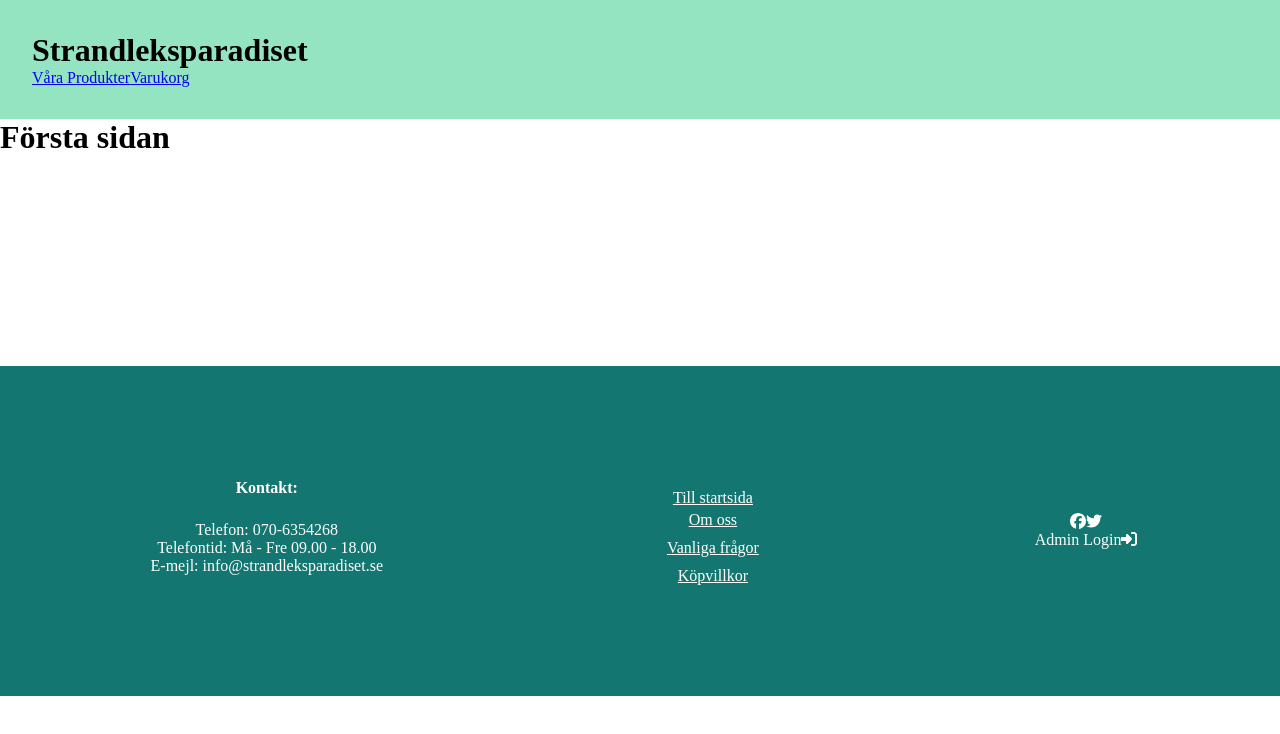
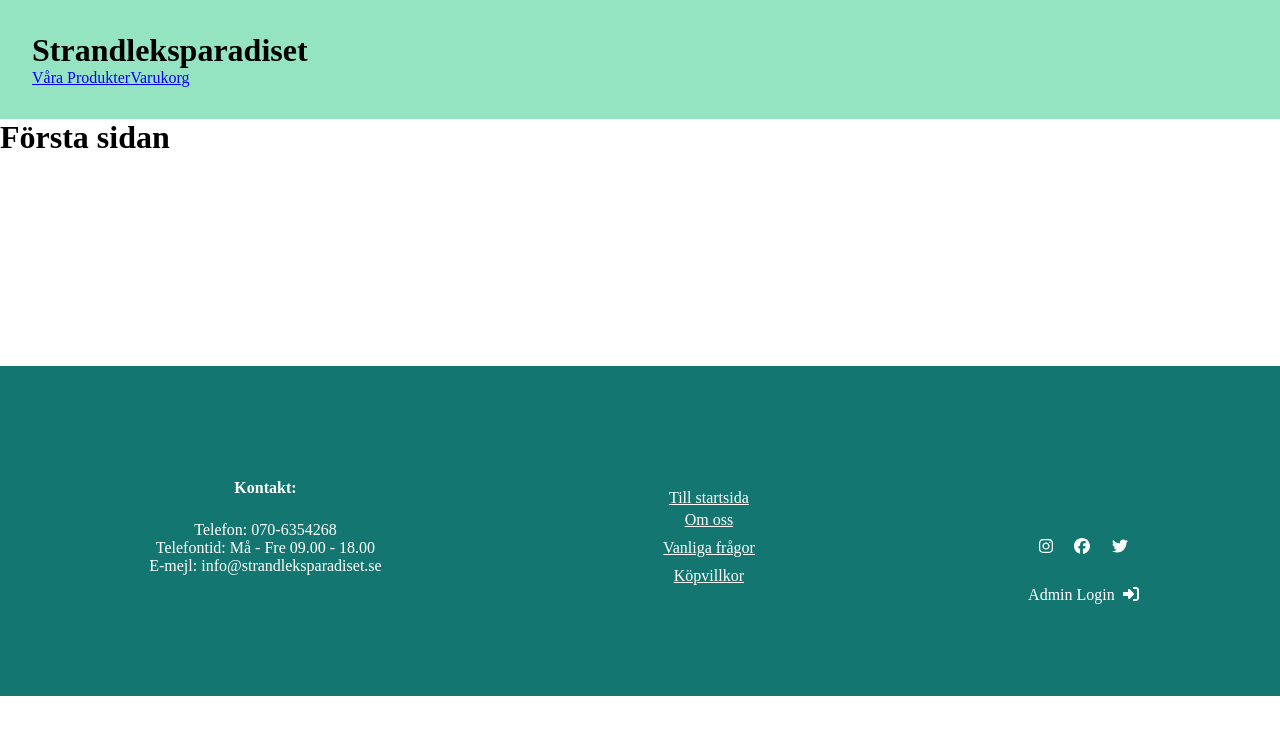
Before and after one commit to AnsoMalm/Summertoys-project, a React (Vite) app in the folder summer-toy-app/: page /#/ in a window 1280 px wide. Shown: the top 734 px of the page. Built offline with nearby package versions, Linux system fonts and the light colour scheme.

Commit message:
fixed footer for my app

```diff
--- a/summer-toy-app/src/Stylesheet/Footer.css
+++ b/summer-toy-app/src/Stylesheet/Footer.css
@@ -37,12 +37,17 @@ footer {
 	color: white;
   }
 
-  .social-icons-container a {
+  .icons-row {
+	display: flex;
+	justify-content: space-around;
+  }
+
+  .social-icons-container p {
 	visibility: hidden;
 }
 
 
-  @media screen and (min-width: 400px) {
+  @media screen and (min-width: 500px) {
 
 	footer {
 		display: flex;
@@ -50,11 +55,25 @@ footer {
 		justify-content: space-around;
 		align-items: center;
 	}
+	.icons-row {
+		margin-top: 5em;
+	}
+
+	.social-icons-container p {
+		margin-top: 2em;
+		visibility:inherit;
+	}
 
 	.social-icons-container a {
 		color: white;
 		text-decoration: none;
-		visibility:inherit;
+	}
+	.admin-icon {
+		margin-left: 0.5em;
+	}
+
+	.social-icons-container a:hover, .admin-icon:hover {
+		color: #94E4C2;
 	}
 
   }
--- a/summer-toy-app/src/components/Footer.jsx
+++ b/summer-toy-app/src/components/Footer.jsx
@@ -1,5 +1,5 @@
 import { FontAwesomeIcon } from "@fortawesome/react-fontawesome"
-import { faInstragram } from "@fortawesome/free-brands-svg-icons";
+import { faInstagram } from "@fortawesome/free-brands-svg-icons";
 import { faFacebook } from "@fortawesome/free-brands-svg-icons";
 import { faTwitter } from "@fortawesome/free-brands-svg-icons";
 import { faRightToBracket } from "@fortawesome/free-solid-svg-icons";
@@ -27,7 +27,7 @@ const Footer = () => (
 				<div className="icons-row">
 					<FontAwesomeIcon
 						className="social-icon"
-						icon={faInstragram}
+						icon={faInstagram}
 					/>
 					<FontAwesomeIcon
 						className="social-icon"
--- a/summer-toy-app/src/index.css
+++ b/summer-toy-app/src/index.css
@@ -1,6 +1,10 @@
 * {
   padding: 0;
   margin: 0;
+}
+
+body {
+  height: 100%;
 }
 
 header {
```
